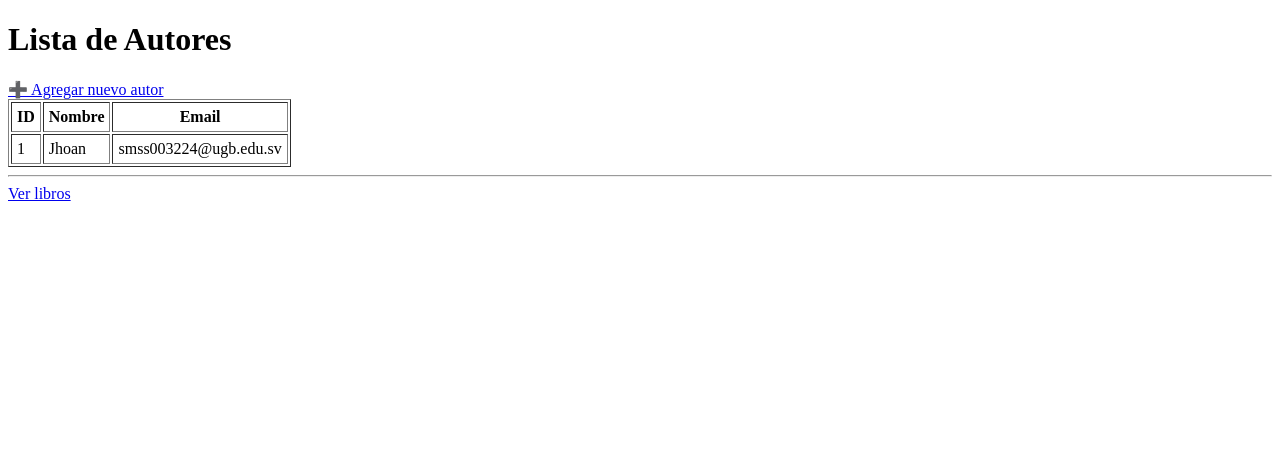
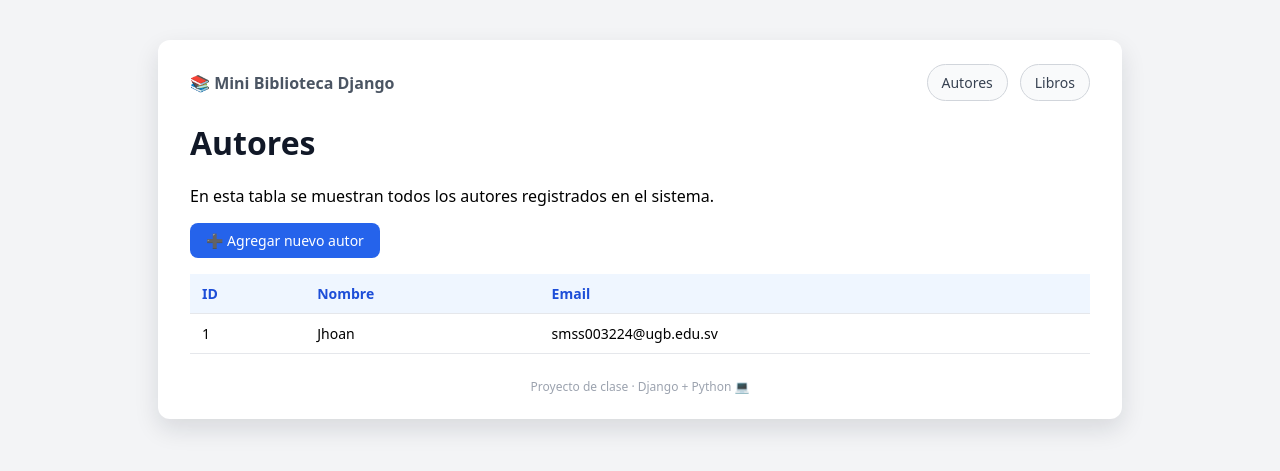
Before and after one commit to Yan5030k/Semana-17, a Django app: page / in a window 1280 px wide. Shown: the top 471 px of the page. Run offline with Django 5.2, Linux system fonts and the light colour scheme; data comes from the database, SQL or seed files in the repository.

Commit message:
mejoras visuales

```diff
--- a/mi_proyecto/biblioteca/templates/biblioteca/author_list.html
+++ b/mi_proyecto/biblioteca/templates/biblioteca/author_list.html
@@ -1,15 +1,14 @@
-<!DOCTYPE html>
-<html>
-<head>
-    <meta charset="UTF-8">
-    <title>Lista de Autores</title>
-</head>
-<body>
-    <h1>Lista de Autores</h1>
+{% extends 'biblioteca/base.html' %}
 
-    <a href="{% url 'author_create' %}">➕ Agregar nuevo autor</a>
+{% block title %}Lista de Autores{% endblock %}
 
-    <table border="1" cellpadding="5">
+{% block content %}
+    <h1>Autores</h1>
+    <p>En esta tabla se muestran todos los autores registrados en el sistema.</p>
+
+    <a href="{% url 'author_create' %}" class="btn">➕ Agregar nuevo autor</a>
+
+    <table>
         <thead>
             <tr>
                 <th>ID</th>
@@ -26,13 +25,9 @@
                 </tr>
             {% empty %}
                 <tr>
-                    <td colspan="3">No hay autores registrados.</td>
+                    <td colspan="3" class="empty-row">No hay autores registrados.</td>
                 </tr>
             {% endfor %}
         </tbody>
     </table>
-
-    <hr>
-    <a href="{% url 'book_list' %}">Ver libros</a>
-</body>
-</html>
+{% endblock %}
--- /dev/null
+++ b/mi_proyecto/biblioteca/templates/biblioteca/base.html
@@ -0,0 +1,173 @@
+<!DOCTYPE html>
+<html lang="es">
+<head>
+    <meta charset="UTF-8">
+    <title>{% block title %}Biblioteca{% endblock %}</title>
+    <style>
+        /* Fondo general */
+        body {
+            margin: 0;
+            padding: 0;
+            font-family: system-ui, -apple-system, BlinkMacSystemFont, "Segoe UI", sans-serif;
+            background: #f3f4f6;
+        }
+
+        /* Contenedor centrado */
+        .container {
+            max-width: 900px;
+            margin: 40px auto;
+            background: #ffffff;
+            border-radius: 12px;
+            padding: 24px 32px;
+            box-shadow: 0 10px 25px rgba(15, 23, 42, 0.12);
+        }
+
+        h1, h2 {
+            color: #111827;
+            margin-top: 0;
+        }
+
+        /* Barra de navegación arriba */
+        .nav {
+            display: flex;
+            gap: 12px;
+            margin-bottom: 20px;
+            align-items: center;
+            justify-content: flex-start;
+        }
+
+        .nav a {
+            text-decoration: none;
+            padding: 8px 14px;
+            border-radius: 999px;
+            font-size: 14px;
+            border: 1px solid #d1d5db;
+            color: #374151;
+            background: #f9fafb;
+        }
+
+        .nav a:hover {
+            background: #e5e7eb;
+        }
+
+        .nav .nav-title {
+            font-weight: 600;
+            margin-right: auto;
+            color: #4b5563;
+        }
+
+        /* Botones principales */
+        .btn {
+            display: inline-block;
+            padding: 8px 16px;
+            border-radius: 8px;
+            border: none;
+            cursor: pointer;
+            background: #2563eb;
+            color: white;
+            font-weight: 500;
+            text-decoration: none;
+            font-size: 14px;
+        }
+
+        .btn:hover {
+            background: #1d4ed8;
+        }
+
+        .btn-secondary {
+            background: #6b7280;
+        }
+
+        .btn-secondary:hover {
+            background: #4b5563;
+        }
+
+        /* Tabla */
+        table {
+            width: 100%;
+            border-collapse: collapse;
+            margin-top: 16px;
+        }
+
+        th, td {
+            padding: 10px 12px;
+            border-bottom: 1px solid #e5e7eb;
+            text-align: left;
+            font-size: 14px;
+        }
+
+        th {
+            background: #eff6ff;
+            color: #1d4ed8;
+            font-weight: 600;
+        }
+
+        tr:nth-child(even) {
+            background: #f9fafb;
+        }
+
+        tr:hover {
+            background: #e5f2ff;
+        }
+
+        .empty-row {
+            text-align: center;
+            color: #6b7280;
+            font-style: italic;
+        }
+
+        /* Formularios */
+        form {
+            margin-top: 16px;
+        }
+
+        form p {
+            margin-bottom: 12px;
+        }
+
+        label {
+            font-weight: 500;
+            color: #374151;
+        }
+
+        input, select {
+            width: 100%;
+            padding: 8px 10px;
+            border-radius: 8px;
+            border: 1px solid #d1d5db;
+            font-size: 14px;
+            margin-top: 4px;
+        }
+
+        input:focus, select:focus {
+            outline: none;
+            border-color: #2563eb;
+            box-shadow: 0 0 0 1px #2563eb33;
+        }
+
+        .footer {
+            margin-top: 24px;
+            font-size: 12px;
+            color: #9ca3af;
+            text-align: center;
+        }
+    </style>
+    {% block extra_head %}{% endblock %}
+</head>
+<body>
+    <div class="container">
+        <div class="nav">
+            <span class="nav-title">📚 Mini Biblioteca Django</span>
+            <a href="{% url 'author_list' %}">Autores</a>
+            <a href="{% url 'book_list' %}">Libros</a>
+        </div>
+
+        {% block content %}
+        {% endblock %}
+
+        <div class="footer">
+            Proyecto de clase · Django + Python 💻
+        </div>
+    </div>
+</body>
+</html>
```
Also changed, not shown: mi_proyecto/biblioteca/templates/biblioteca/author_form.html (+10 -13 lines), mi_proyecto/biblioteca/templates/biblioteca/book_form.html (+10 -13 lines), mi_proyecto/biblioteca/templates/biblioteca/book_list.html (+11 -16 lines).
